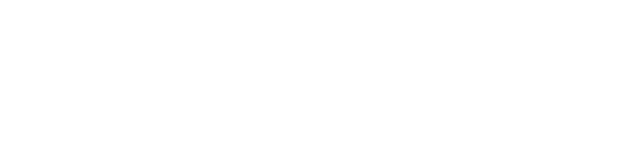
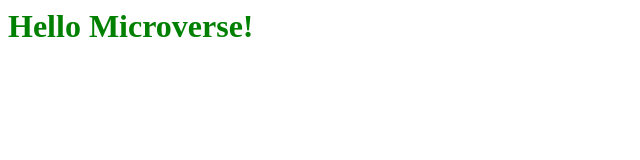
Before and after one commit to OsvaldoBC/Hello-world, a plain HTML site: page index.html in a window 1280 px wide. Shown: the whole page, without its empty margins (0-640 px from the left). Drawn offline with Linux system fonts and the light colour scheme.

Commit message:
Update index.html

```diff
--- a/index.html
+++ b/index.html
@@ -7,7 +7,7 @@
     <title>Hello Microverse</title>
   </head>
   <body>
-    <h1 class="heading”>Hello Microverse!</h1>
+    <h1 class="heading">Hello Microverse!</h1>
   </body>
   <footer>
   </footer>
```
